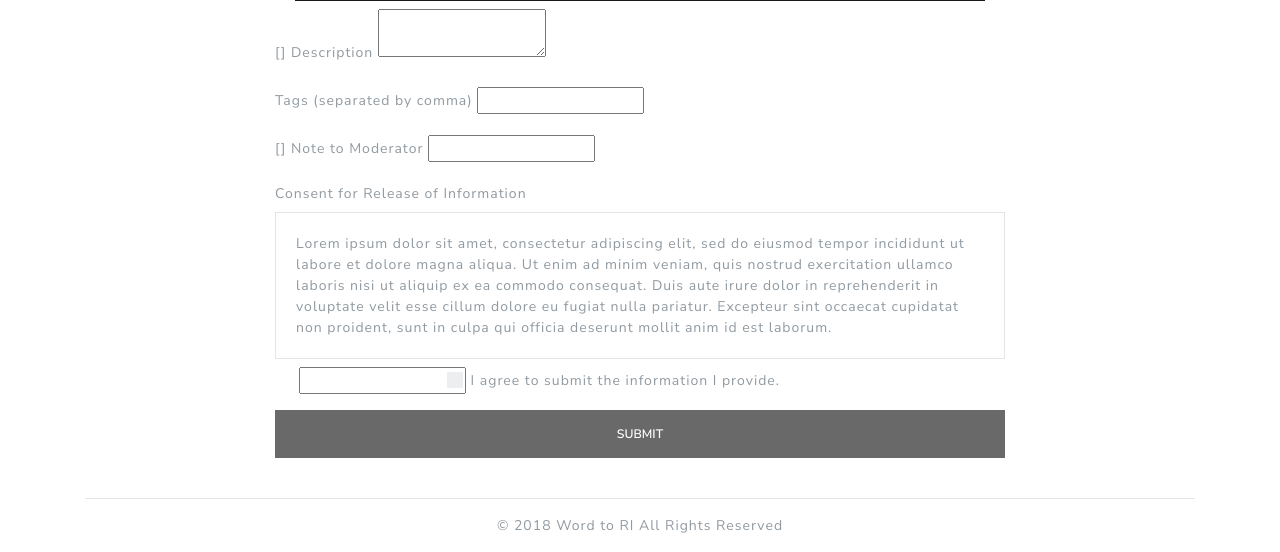
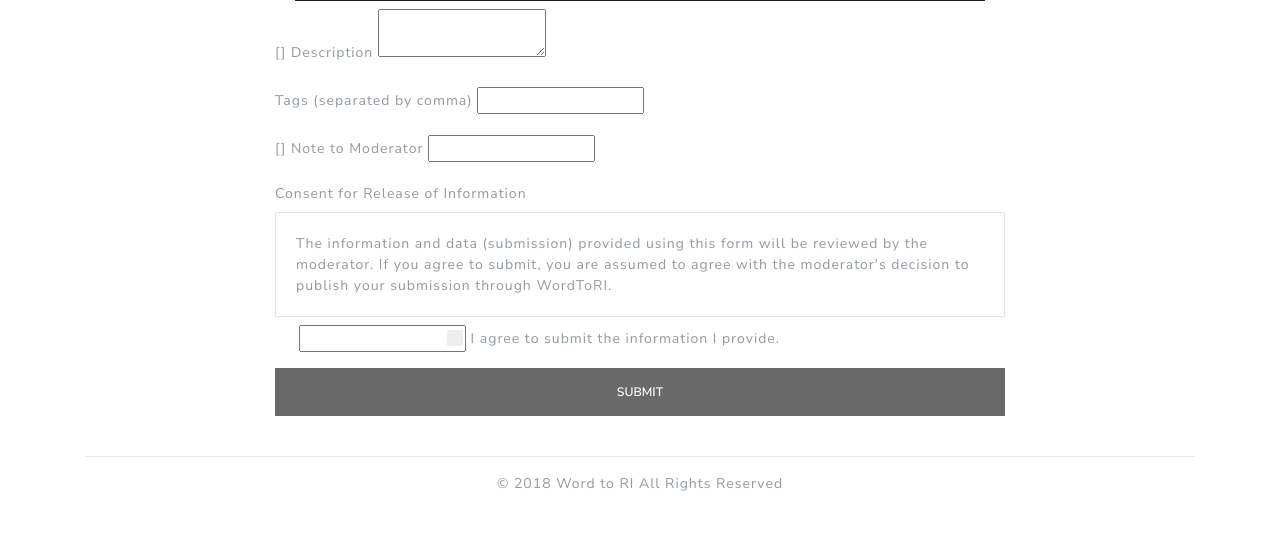
Before and after one commit to stlim0730/wordtori, a Django app: template templates/speak.html in a window 1280 px wide. Shown: the part 788-1340 px from the top of the page. After the commit the page ends 1279 px from the top, so only its background shows below. Run offline with Django 3.2, Linux system fonts and the light colour scheme; the template is opened without the code that fills it: most values are stand-ins (such as "Sample title", 1, 10 or a date in 2020); form fields are guessed from the names that the template uses; some libraries are stand-ins or nearby versions.

Commit message:
revise consent form paragraph

```diff
--- a/templates/speak.html
+++ b/templates/speak.html
@@ -131,7 +131,7 @@
             <div class="card bg-light mb-2">
               <div class="card-body">
                 <p class="card-text">
-                  Lorem ipsum dolor sit amet, consectetur adipiscing elit, sed do eiusmod tempor incididunt ut labore et dolore magna aliqua. Ut enim ad minim veniam, quis nostrud exercitation ullamco laboris nisi ut aliquip ex ea commodo consequat. Duis aute irure dolor in reprehenderit in voluptate velit esse cillum dolore eu fugiat nulla pariatur. Excepteur sint occaecat cupidatat non proident, sunt in culpa qui officia deserunt mollit anim id est laborum.
+                  The information and data (submission) provided using this form will be reviewed by the moderator. If you agree to submit, you are assumed to agree with the moderator's decision to publish your submission through WordToRI.
                 </p>
               </div>
             </div>
```
